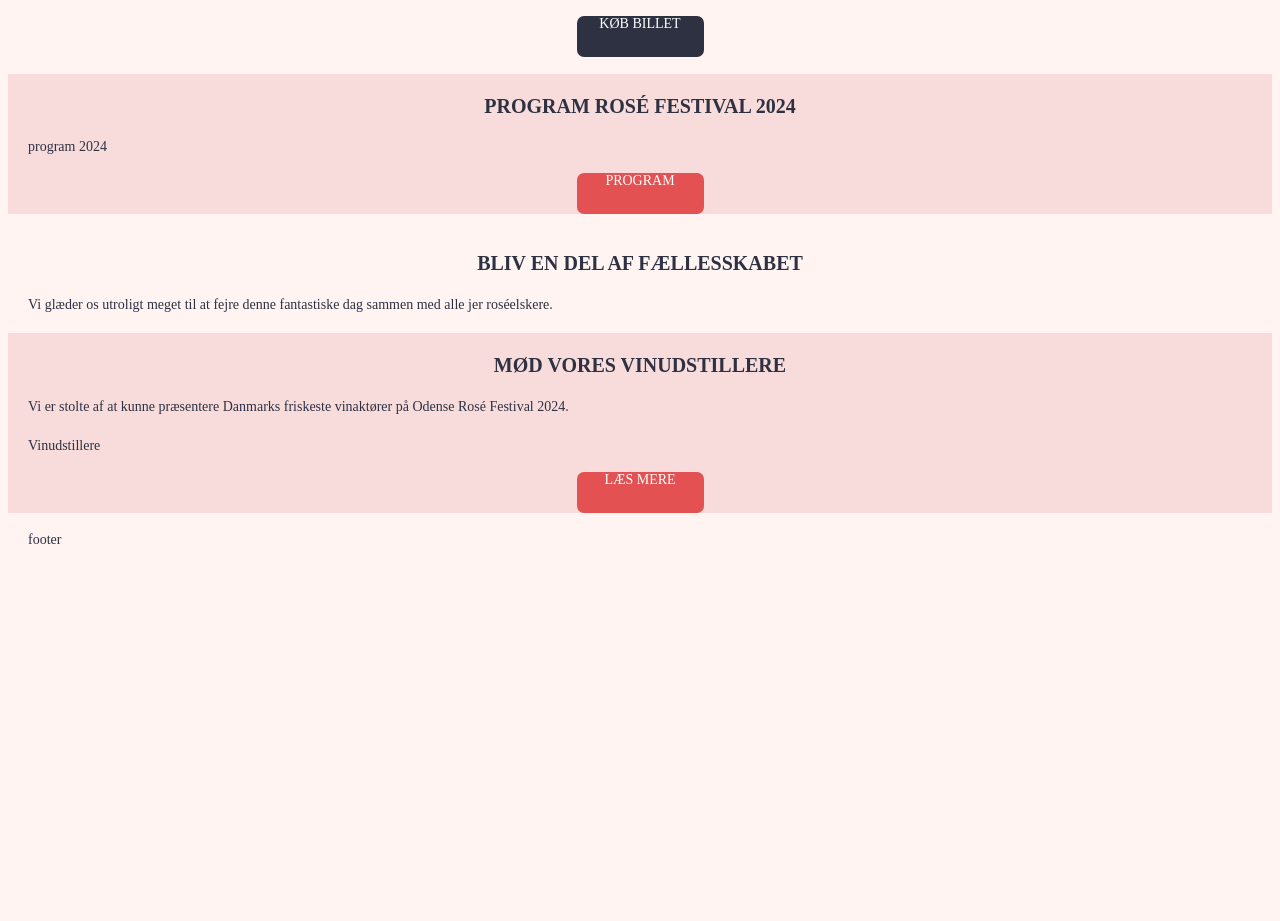
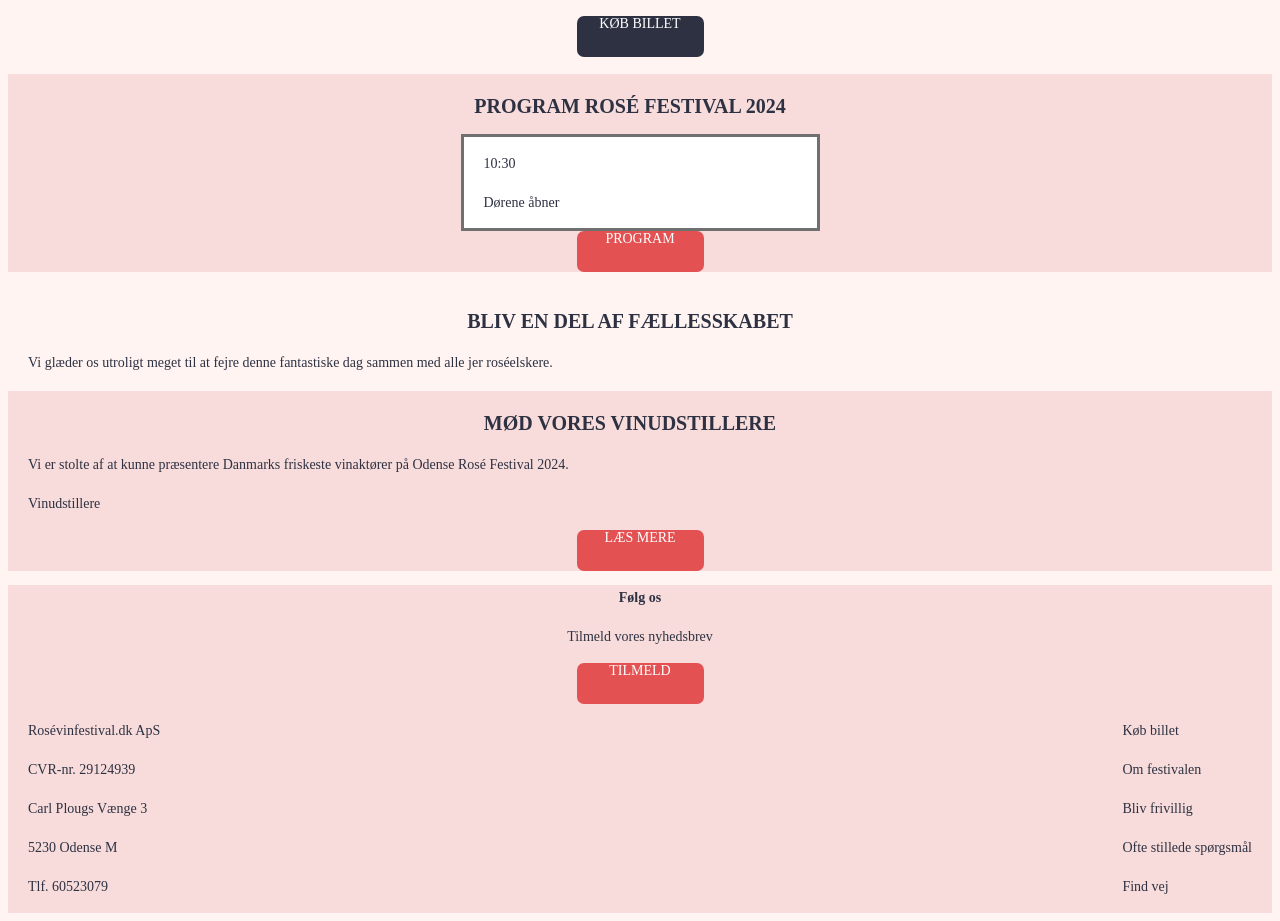
Before and after one commit to SigneWehlast/3semesterproject, a Vue app: page /#/ in a window 1280 px wide. Shown: the part 400-1321 px from the top of the page. Before the commit the page ends 966 px from the top, so only its background shows below. Built offline with nearby package versions, Linux system fonts and the light colour scheme.

Commit message:
css samt implementeret tekst på andre sider

```diff
--- a/src/assets/main.css
+++ b/src/assets/main.css
@@ -4,6 +4,10 @@
 
 .pinkbackground {
   background-color: #F8DCDB;
+}
+
+.bold {
+  font-weight: bold;
 }
 
 h1 {
@@ -18,12 +22,14 @@
   color: #2D3142;
   text-align: center;
   padding-top: 20px;
+  padding-right: 20px;
 }
 
 .h2_leftalign {
   text-align: left;
   padding-left: 20px;
   padding-top: 20px;
+  padding-right: 20px;
 }
 
 p {
@@ -31,12 +37,16 @@
   line-height: 25px;
   color: #2D3142;
   padding-left: 20px;
+  padding-right: 20px;
 }
 
-.btn_blue {
+.p_centeralign {
+  text-align: center;
+}
+
+.btn {
   height: 41px;
   width: 127px;
-  background-color: #2D3142;
   border-radius: 7px;
   margin: auto;
   color: #FFFFFF;
@@ -44,23 +54,20 @@
   font-size: 14px;
 }
 
-.btn_blue:hover {
+.blue {
+  background-color: #2D3142;
+}
+
+.blue:hover {
   background-color: #A8B2C1;
   color:#2D3142;
 }
 
-.btn_pink {
-  height: 41px;
-  width: 127px;
+.pink {
   background-color: #E35153;
-  border-radius: 7px;
-  margin: auto;
-  color: #FFFFFF;
-  text-align: center;
-  font-size: 14px;
 }
 
-.btn_pink:hover {
+.pink:hover {
   background-color: #ED8082;
 }
 
@@ -68,3 +75,17 @@
   text-decoration: none;
   color: #2D3142;
 }
+
+.footer_flexcontainer {
+  display: flex;
+  justify-content: space-between;
+}
+
+.program_box {
+  height: 91px;
+  width: 353px;
+  background-color: #FFFFFF;
+  margin: auto;
+  border-color: #707070;
+  border-style: solid;
+}
--- a/src/components/FooterRose.vue
+++ b/src/components/FooterRose.vue
@@ -1,5 +1,29 @@
 <script setup>
 </script>
 <template>
-    <p>footer</p>
-</template>
+    <footer class="pinkbackground">
+        <p class="p_centeralign bold">Følg os</p>
+        <!--symboler-->
+        <p class="p_centeralign">Tilmeld vores nyhedsbrev</p>
+        <form>
+
+        </form>
+        <div class="btn pink">TILMELD</div>
+        <div class="footer_flexcontainer">
+            <div>
+                <p>Rosévinfestival.dk ApS</p>
+                <p>CVR-nr. 29124939</p>
+                <p>Carl Plougs Vænge 3</p>
+                <p>5230 Odense M</p>
+                <p>Tlf. 60523079</p>
+            </div>
+            <div>
+                <p>Køb billet</p>
+                <p>Om festivalen</p>
+                <p>Bliv frivillig</p>
+                <p>Ofte stillede spørgsmål</p>
+                <p>Find vej</p>
+            </div>
+        </div>
+    </footer>
+    </template>
--- a/src/components/Program2024.vue
+++ b/src/components/Program2024.vue
@@ -2,5 +2,8 @@
 </script>
 
 <template>
-    <p>program 2024</p>
+    <div class="program_box">
+        <p>10:30</p>
+        <p>Dørene åbner</p>
+    </div>
 </template>
--- a/src/views/BilletInformationView.vue
+++ b/src/views/BilletInformationView.vue
@@ -3,6 +3,27 @@
 
 <template>
   <main>
-    <p>billetinformation</p>
+    <h2>BILLETINFORMATION</h2>
+    <p>Billetten koster 499kr. og inkluderer:</p>
+    <div><!--symbol-->
+      <p>15 slags rosévine fra forskellige forhandlere</p>
+    </div>
+    <div><!--symbol-->
+      <p>Dit helt eget indgraverede Riedel “Vinum Extreme Rose”-glas</p>
+    </div>
+    <div><!--symbol-->
+      <p>Underholdning & god stemning</p>
+    </div>
+    <div><!--symbol-->
+      <p>Lækker mad & Iskold Rosé</p>
+    </div>
+    <div><!--symbol-->
+      <p>Efterfest med DJ</p>
+    </div>
+    <p>Et brag af en Rosé Festival afholdes den
+      25. maj 2024 ved Ansgar Anlæg Odense</p>
+
+      <!--Billede af billeter-->
+      <div class="btn blue">KØB BILLET</div>
   </main>
 </template>
--- a/src/views/HomeView.vue
+++ b/src/views/HomeView.vue
@@ -35,13 +35,13 @@
         de bedste forudsætninger.</p>
 
       <!--Billede af billet-->
-      <div class="btn_blue">KØB BILLET</div>
+      <div class="btn blue">KØB BILLET</div>
     </section>
 
     <section class="pinkbackground">
       <h2>PROGRAM ROSÉ FESTIVAL 2024</h2>
       <Program2024 />
-      <div class="btn_pink">PROGRAM</div>
+      <div class="btn pink">PROGRAM</div>
     </section>
     <section>
       <h2>BLIV EN DEL AF FÆLLESSKABET</h2>
@@ -56,7 +56,7 @@
         vinaktører på Odense Rosé Festival 2024.
       </p>
       <Vinudstillere />
-      <div class="btn_pink">LÆS MERE</div>
+      <div class="btn pink">LÆS MERE</div>
     </section>
   </main>
 </template>
--- a/src/views/OmFestivalView.vue
+++ b/src/views/OmFestivalView.vue
@@ -7,18 +7,22 @@
 
 <template>
   <main>
-    <p>om festivalen</p>
+    <h2>OM ROSÉ FESTIVAL ODENSE</h2>
   </main>
   <section>
+    <h2>LÆR MERE OM FESTIVALEN</h2>
     <LaerMere />
   </section>
   <section>
+    <h2>OM OS</h2>
     <OmOS />
   </section>
   <section>
+    <h2>HISTORIEN OM ROSÉ FESTIVAL ODENSE</h2>
     <Historie />
   </section>
   <section>
+    <h2>RIEDEL GLAS</h2>
     <RiedelGlas />
   </section>
 </template>
--- a/src/views/ProgramView.vue
+++ b/src/views/ProgramView.vue
@@ -4,7 +4,11 @@
 
 <template>
   <main>
-    <p>program</p>
+    <h2>ROSÉ FESTIVAL PROGRAM 2024</h2>
+    <p>Festivalen afholdes lørdag den 25. maj 2024 ved
+      Ansgar Anlæg Odense.</p>
+    <p>I åbningstiden vil der være salg af mad og snacks
+      fra vores mange boder og food trucks.</p>
     <Program2024 />
   </main>
 </template>
```
